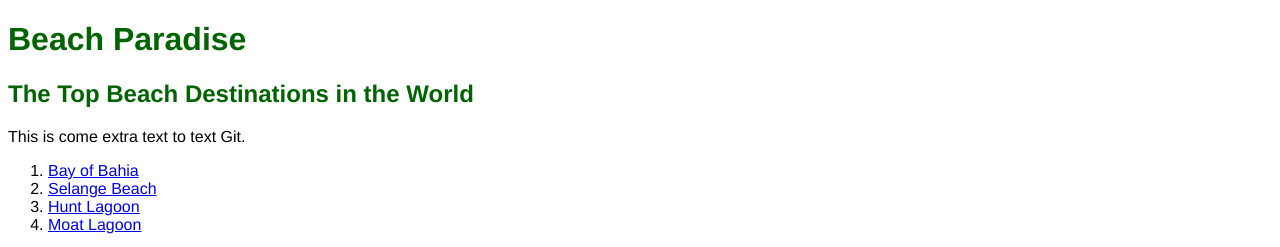
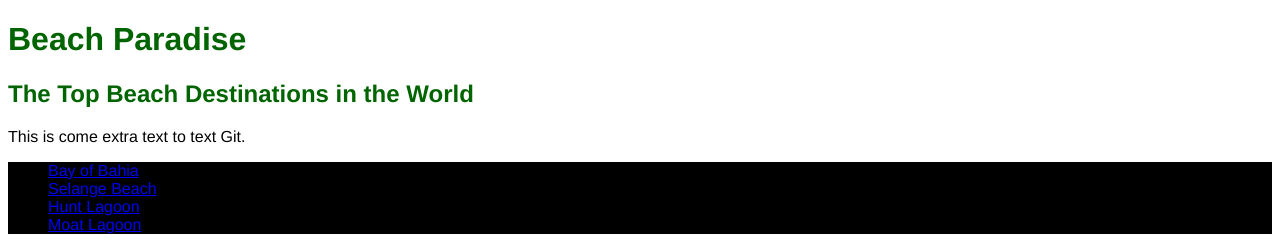
Before and after one commit to richardsparks/BeachParadise, a plain HTML site: page index.html in a window 1280 px wide. Shown: the top 247 px of the page. Drawn offline with Linux system fonts and the light colour scheme.

Commit message:
Change background

```diff
--- a/resources/style.css
+++ b/resources/style.css
@@ -9,3 +9,7 @@ h1, h2 {
 h3 {
   color: SeaGreen;
 }
+
+.beaches {
+  background-color: #000;
+}
```
